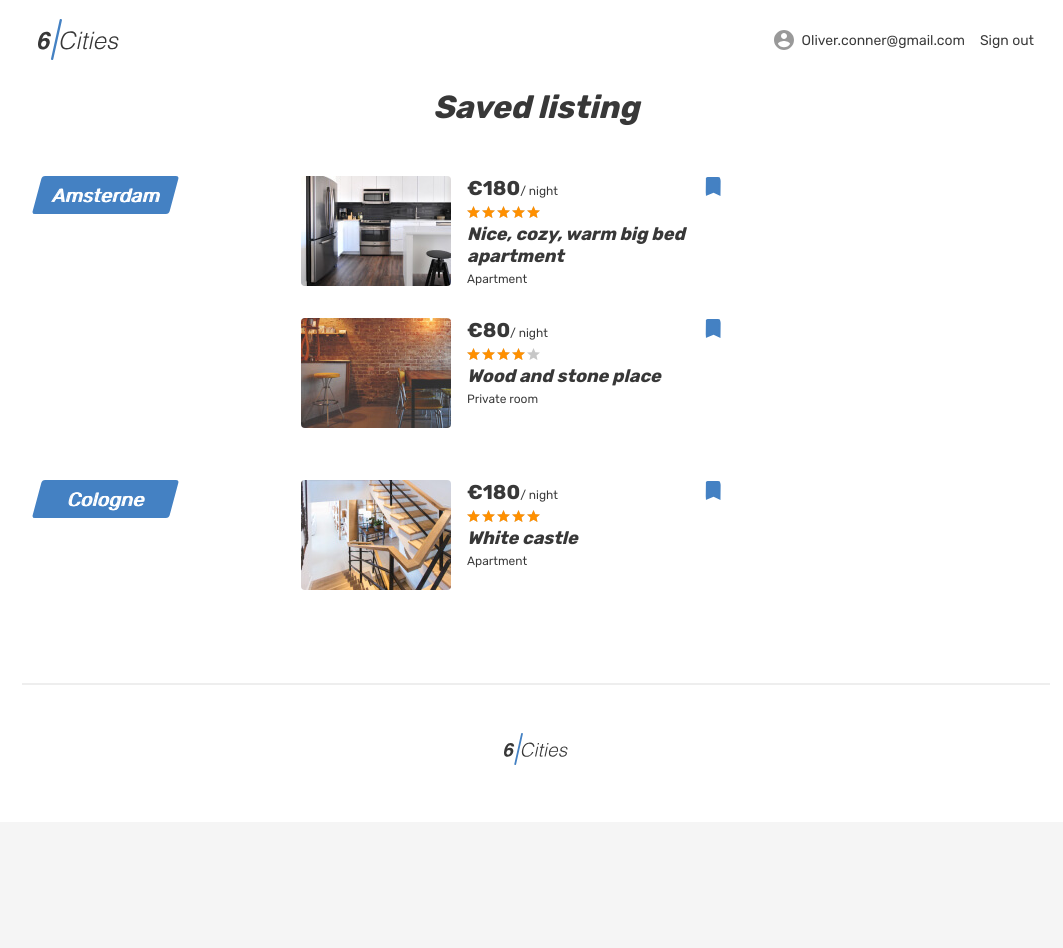
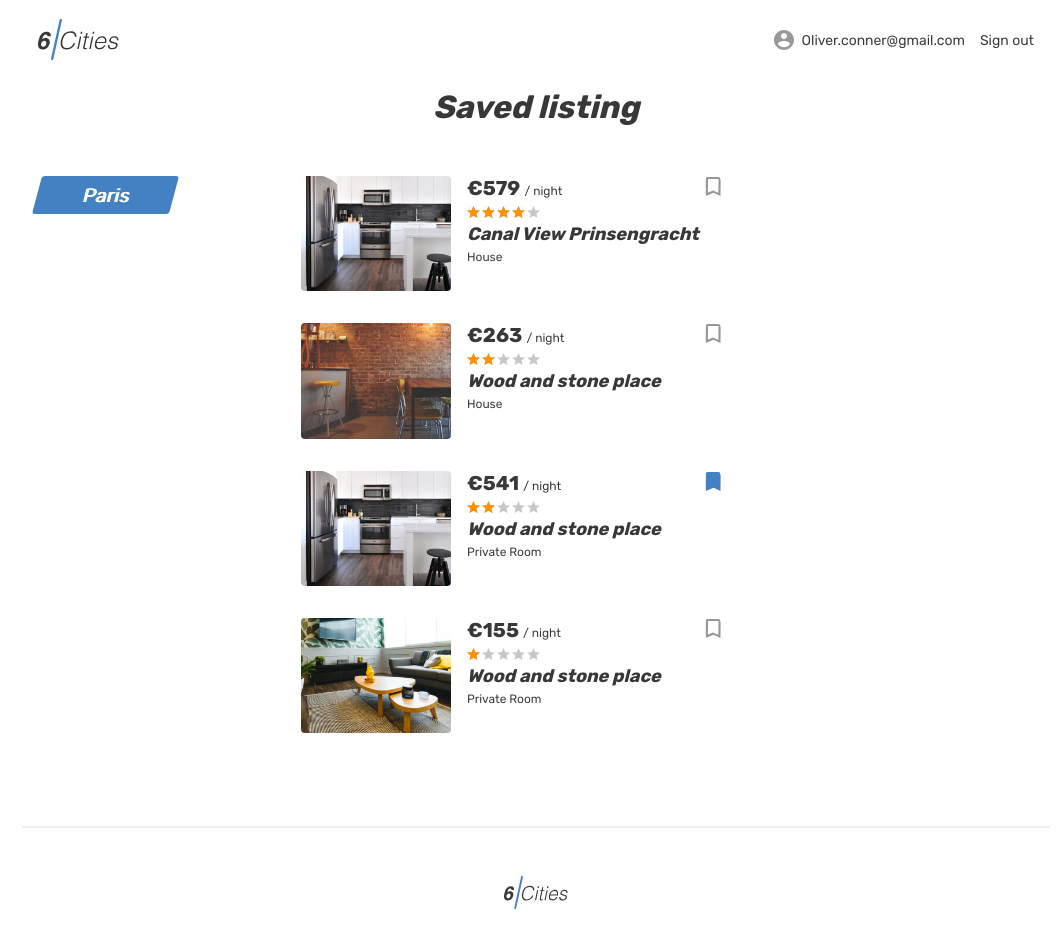
Before and after one commit to pendeldam/967285-six-cities-7, a React (Create React App) app in the folder project/: page /favorites in a window 1280 px wide. Shown: the top 948 px of the page, without its empty margins (104-1167 px from the left). Before the commit the page ends 822 px from the top, so only its background shows below. Built offline with nearby package versions, Linux system fonts and the light colour scheme.

Commit message:
offer-list refactoring

```diff
--- a/project/src/components/app/app.jsx
+++ b/project/src/components/app/app.jsx
@@ -10,15 +10,12 @@ import offerProps from '../offer-card/offer-card.prop';
 import reviewProps from '../comment-item/comment-item.prop';
 import {AppRoute} from '../../const';
 
-function App({offersCount, offers, reviews}) {
+function App({offers, reviews}) {
   return (
     <BrowserRouter>
       <Switch>
         <Route path={AppRoute.ROOT} exact>
-          <MainPage
-            offersCount={offersCount}
-            offers={offers}
-          />
+          <MainPage offers={offers}/>
         </Route>
         <Route path={AppRoute.FAVORITES} exact>
           <FavoritesPage offers={offers}/>
@@ -38,7 +35,6 @@ function App({offersCount, offers, reviews}) {
 }
 
 App.propTypes = {
-  offersCount: PropTypes.number.isRequired,
   offers: PropTypes.arrayOf(offerProps).isRequired,
   reviews: PropTypes.arrayOf(reviewProps).isRequired,
 };
--- a/project/src/components/favorites-page/favorites-page.jsx
+++ b/project/src/components/favorites-page/favorites-page.jsx
@@ -1,132 +1,61 @@
 import React from 'react';
+import PropTypes from 'prop-types';
 import Header from '../header/header';
+import OffersList from '../offer-list/offer-list';
+import FavoriteOfferCard from '../offer-card/favorite-offer-card';
+import offerProps from '../offer-card/offer-card.prop';
 
-function FavoritesPage() {
+function FavoritesPage({offers}) {
   return (
-    <div className="page">
+    <div className={!offers.length
+      ? `page page--favorites-empty`
+      : `page`
+    }>
       <Header/>
-      <main className="page__main page__main--favorites">
+      <main className={!offers.length
+        ? `page__main page__main--favorites page__main--favorites-empty`
+        : `page__main page__main--favorites`
+      }>
         <div className="page__favorites-container container">
-          <section className="favorites">
+          {!offers.length
+            ? <section className="favorites favorites--empty">
+              <h1 className="visually-hidden">Favorites (empty)</h1>
+              <div className="favorites__status-wrapper">
+                <b className="favorites__status">Nothing yet saved.</b>
+                <p className="favorites__status-description">Save properties to narrow down search or plan yor future trips.</p>
+              </div>
+            </section>
+            : <section className="favorites">
               <h1 className="favorites__title">Saved listing</h1>
               <ul className="favorites__list">
                 <li className="favorites__locations-items">
                   <div className="favorites__locations locations locations--current">
                     <div className="locations__item">
                       <a className="locations__item-link" href="#">
-                      <span>Amsterdam</span>
+                        <span>Paris</span>
                       </a>
                     </div>
                   </div>
-                <div className="favorites__places">
-                  <article className="favorites__card place-card">
-                    <div className="favorites__image-wrapper place-card__image-wrapper">
-                      <a href="#">
-                        <img className="place-card__image" src="img/apartment-small-03.jpg" width="150" height="110" alt="Place image"/>
-                      </a>
-                    </div>
-                    <div className="favorites__card-info place-card__info">
-                      <div className="place-card__price-wrapper">
-                        <div className="place-card__price">
-                          <b className="place-card__price-value">&euro;180</b>
-                          <span className="place-card__price-text">&#47;&nbsp;night</span>
-                        </div>
-                        <button className="place-card__bookmark-button place-card__bookmark-button--active button" type="button">
-                          <svg className="place-card__bookmark-icon" width="18" height="19">
-                            <use xlinkHref="#icon-bookmark"></use>
-                          </svg>
-                          <span className="visually-hidden">In bookmarks</span>
-                        </button>
-                      </div>
-                      <div className="place-card__rating rating">
-                        <div className="place-card__stars rating__stars">
-                          <span style={{width: '100%'}}></span>
-                          <span className="visually-hidden">Rating</span>
-                        </div>
-                      </div>
-                      <h2 className="place-card__name">
-                        <a href="#">Nice, cozy, warm big bed apartment</a>
-                      </h2>
-                      <p className="place-card__type">Apartment</p>
-                    </div>
-                  </article>
-                  <article className="favorites__card place-card">
-                    <div className="favorites__image-wrapper place-card__image-wrapper">
-                      <a href="#">
-                        <img className="place-card__image" src="img/room-small.jpg" width="150" height="110" alt="Place image"/>
-                      </a>
-                    </div>
-                    <div className="favorites__card-info place-card__info">
-                      <div className="place-card__price-wrapper">
-                        <div className="place-card__price">
-                          <b className="place-card__price-value">&euro;80</b>
-                          <span className="place-card__price-text">&#47;&nbsp;night</span>
-                        </div>
-                        <button className="place-card__bookmark-button place-card__bookmark-button--active button" type="button">
-                          <svg className="place-card__bookmark-icon" width="18" height="19">
-                            <use xlinkHref="#icon-bookmark"></use>
-                          </svg>
-                          <span className="visually-hidden">In bookmarks</span>
-                        </button>
-                      </div>
-                      <div className="place-card__rating rating">
-                        <div className="place-card__stars rating__stars">
-                          <span style={{width: '80%'}}></span>
-                          <span className="visually-hidden">Rating</span>
-                        </div>
-                      </div>
-                      <h2 className="place-card__name">
-                        <a href="#">Wood and stone place</a>
-                      </h2>
-                      <p className="place-card__type">Private room</p>
-                    </div>
-                  </article>
-                </div>
-              </li>
-              <li className="favorites__locations-items">
-                <div className="favorites__locations locations locations--current">
-                  <div className="locations__item">
-                    <a className="locations__item-link" href="#">
-                      <span>Cologne</span>
-                    </a>
-                  </div>
-                </div>
-                <div className="favorites__places">
-                  <article className="favorites__card place-card">
-                    <div className="favorites__image-wrapper place-card__image-wrapper">
-                      <a href="#">
-                        <img className="place-card__image" src="img/apartment-small-04.jpg" width="150" height="110" alt="Place image"/>
-                      </a>
-                    </div>
-                    <div className="favorites__card-info place-card__info">
-                      <div className="place-card__price-wrapper">
-                        <div className="place-card__price">
-                          <b className="place-card__price-value">&euro;180</b>
-                          <span className="place-card__price-text">&#47;&nbsp;night</span>
-                        </div>
-                        <button className="place-card__bookmark-button place-card__bookmark-button--active button" type="button">
-                          <svg className="place-card__bookmark-icon" width="18" height="19">
-                            <use xlinkHref="#icon-bookmark"></use>
-                          </svg>
-                          <span className="visually-hidden">In bookmarks</span>
-                        </button>
-                      </div>
-                      <div className="place-card__rating rating">
-                        <div className="place-card__stars rating__stars">
-                          <span style={{width: '100%'}}></span>
-                          <span className="visually-hidden">Rating</span>
-                        </div>
-                      </div>
-                      <h2 className="place-card__name">
-                        <a href="#">White castle</a>
-                      </h2>
-                      <p className="place-card__type">Apartment</p>
-                    </div>
-                  </article>
-                </div>
+                  <OffersList
+                    styles={{
+                      main: `favorites__places`,
+                    }}
+                    render={() => {
+                      return offers.map((offer) =>
+                        <FavoriteOfferCard
+                          key={offer.id}
+                          offer={offer}
+                          styles={{
+                            article: `favorites__card`,
+                            info: `favorites__card-info place-card__info`}}
+                        />
+                      );
+                    }}
+                  />
                 </li>
               </ul>
             </section>
+          }
         </div>
       </main>
       <footer className="footer container">
@@ -138,4 +67,8 @@ function FavoritesPage() {
   );
 }
 
+FavoritesPage.propTypes = {
+  offers: PropTypes.arrayOf(offerProps).isRequired,
+};
+
 export default FavoritesPage;
--- a/project/src/components/main-page/main-page.jsx
+++ b/project/src/components/main-page/main-page.jsx
@@ -1,10 +1,10 @@
 import React from 'react';
 import PropTypes from 'prop-types';
 import Header from '../header/header';
-import OfferList from '../offer-list/offer-list';
+import CityPlaces from '../city-places/city-places';
 import offerProps from '../offer-card/offer-card.prop';
 
-function MainPage({offersCount, offers}) {
+function MainPage({offers}) {
   return (
     <div className="page page--gray page--main">
       <Header/>
@@ -14,7 +14,7 @@ function MainPage({offersCount, offers}) {
           <section className="locations container">
             <ul className="locations__list tabs__list">
               <li className="locations__item">
-                <a className="locations__item-link tabs__item" href="#">
+                <a className="locations__item-link tabs__item tabs__item--active" href="#">
                   <span>Paris</span>
                 </a>
               </li>
@@ -29,7 +29,7 @@ function MainPage({offersCount, offers}) {
                 </a>
               </li>
               <li className="locations__item">
-                <a className="locations__item-link tabs__item tabs__item--active">
+                <a className="locations__item-link tabs__item">
                   <span>Amsterdam</span>
                 </a>
               </li>
@@ -48,26 +48,7 @@ function MainPage({offersCount, offers}) {
         </div>
         <div className="cities">
           <div className="cities__places-container container">
-            <section className="cities__places places">
-              <h2 className="visually-hidden">Places</h2>
-              <b className="places__found">{offersCount} places to stay in Amsterdam</b>
-              <form className="places__sorting" action="#" method="get">
-                <span className="places__sorting-caption">Sort by&nbsp;</span>
-                <span className="places__sorting-type" tabIndex="0">
-                  Popular
-                  <svg className="places__sorting-arrow" width="7" height="4">
-                    <use xlinkHref="#icon-arrow-select"></use>
-                  </svg>
-                </span>
-                <ul className="places__options places__options--custom places__options--opened">
-                  <li className="places__option places__option--active" tabIndex="0">Popular</li>
-                  <li className="places__option" tabIndex="0">Price: low to high</li>
-                  <li className="places__option" tabIndex="0">Price: high to low</li>
-                  <li className="places__option" tabIndex="0">Top rated first</li>
-                </ul>
-              </form>
-              <OfferList offers={offers}/>
-            </section>
+            <CityPlaces offers={offers}/>
             <div className="cities__right-section">
               <section className="cities__map map"></section>
             </div>
@@ -79,7 +60,6 @@ function MainPage({offersCount, offers}) {
 }
 
 MainPage.propTypes = {
-  offersCount: PropTypes.number.isRequired,
   offers: PropTypes.arrayOf(offerProps).isRequired,
 };
 
--- a/project/src/const.js
+++ b/project/src/const.js
@@ -8,3 +8,11 @@ export const AppRoute = {
 export const CITIES = ['Paris', 'Cologne', 'Brussels', 'Amsterdam', 'Hamburg', 'Dusseldorf'];
 
 export const DEFAULT_CITY = CITIES[0];
+
+export const Rating = {
+  1: '20%',
+  2: '40%',
+  3: '60%',
+  4: '80%',
+  5: '100%',
+};
--- a/project/src/index.js
+++ b/project/src/index.js
@@ -4,14 +4,9 @@ import App from './components/app/app';
 import {offers} from './mocks/offers';
 import {reviews} from './mocks/reviews';
 
-const Setting = {
-  offersCount: 312,
-};
-
 ReactDOM.render(
   <React.StrictMode>
     <App
-      offersCount={Setting.offersCount}
       offers={offers}
       reviews={reviews}
     />
```
Lines whose indentation alone changed are shown as unchanged.
